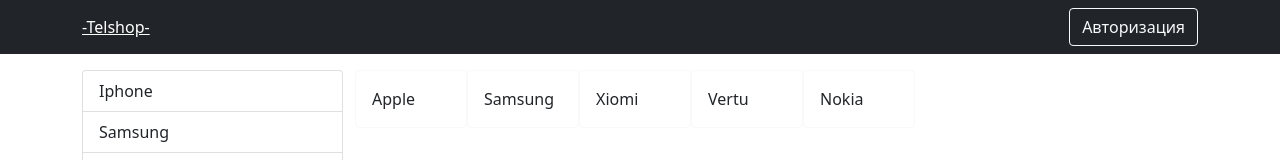
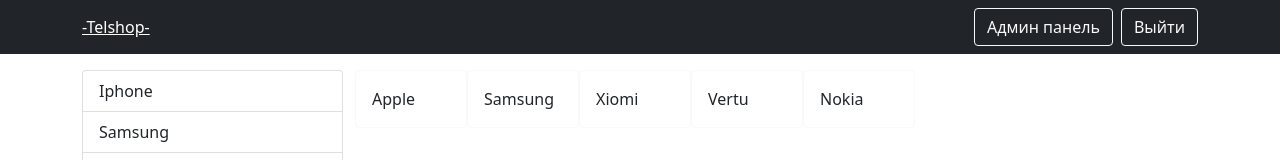
Before and after one commit to joxon1/Internet-shop-v17, a React (Create React App) app: page / in a window 1280 px wide. Shown: the top 160 px of the page. Built offline with nearby package versions, Linux system fonts and the light colour scheme.

Commit message:
admin panel

```diff
--- a/src/components/NavBar.js
+++ b/src/components/NavBar.js
@@ -2,25 +2,53 @@
 import { Context } from "../index";
 import Navbar from "react-bootstrap/Navbar";
 import Nav from "react-bootstrap/Nav";
-import { SHOP_ROUTE } from "../utilts/consts";
+import { ADMIN_ROUTE, lOGIN_ROUTE, SHOP_ROUTE } from "../utilts/consts";
 import { Button, Container } from "react-bootstrap";
 import { Link } from "react-router-dom";
 import { observer } from "mobx-react-lite";
+import { useHistory } from "react-router-dom";
 
 const NavBar = observer(() => {
   const { user } = useContext(Context);
+  const history = useHistory();
   return (
     <Navbar bg="dark" variant="dark">
       <Container>
-        <Link style={{ color: "white" }} to={SHOP_ROUTE}>-Telshop- </Link>
-        {user.isAuth ? <Nav className="d-flex justify-content-evenly" style={{ color: "white" }} >
-          <Button variant={"outline-light"} className="me-2">Админ панель</Button>
-          <Button variant={"outline-light"} >Выйти</Button>
-        </Nav>
-        : <Nav className="d-flex justify-content-evenly" style={{ color: "white" }} >
-        <Button variant={"outline-light"}onClick={()=>user.setIsAuth(true)}>Авторизация</Button>
-      </Nav>
-      }
+        <Link style={{ color: "white" }} to={SHOP_ROUTE}>
+          -Telshop-{" "}
+        </Link>
+        {user.isAuth ? (
+          <Nav
+            className="d-flex justify-content-evenly"
+            style={{ color: "white" }}
+          >
+            <Button
+              variant={"outline-light"}
+              onClick={() => history.push(ADMIN_ROUTE)}
+              className="me-2"
+            >
+              Админ панель
+            </Button>
+            <Button
+              variant={"outline-light"}
+              onClick={() => history.push(lOGIN_ROUTE)}
+            >
+              Выйти
+            </Button>
+          </Nav>
+        ) : (
+          <Nav
+            className="d-flex justify-content-evenly"
+            style={{ color: "white" }}
+          >
+            <Button
+              variant={"outline-light"}
+              onClick={() => user.setIsAuth(true)}
+            >
+              Авторизация
+            </Button>
+          </Nav>
+        )}
       </Container>
     </Navbar>
   );
--- a/src/pages/Admin.js
+++ b/src/pages/Admin.js
@@ -1,10 +1,13 @@
 import React from 'react';
+import { Button, Container } from 'react-bootstrap';
 
 const Admin = () => {
   return (
-    <div>
-      Admin Page
-    </div>
+    <Container className ="d-flex flex-column" >
+      <Button variant={'outline-dark'} className="mt-4 p-2">Добавить тип</Button>
+      <Button variant={'outline-dark'} className="mt-4 p-2">Добавить бренд</Button>
+      <Button variant={'outline-dark'} className="mt-4 p-2">Добавить устройство</Button>
+    </Container>
   );
 };
 
--- a/src/store/UserStore.js
+++ b/src/store/UserStore.js
@@ -2,7 +2,7 @@
 
 export default class UserStore {
   constructor() {
-    this._isAuth = false;
+    this._isAuth = true;
     this._user = {};
     makeAutoObservable(this);
   }
```
